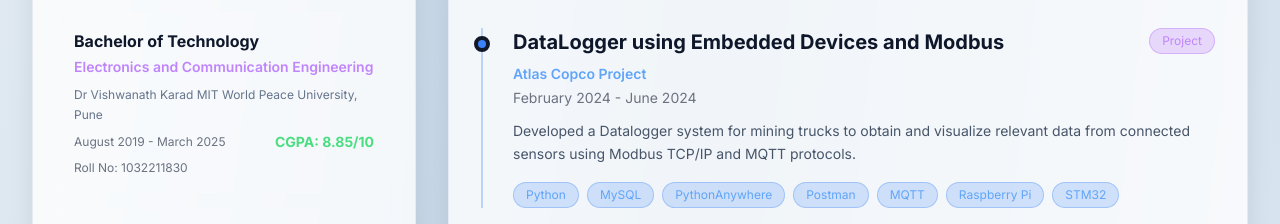
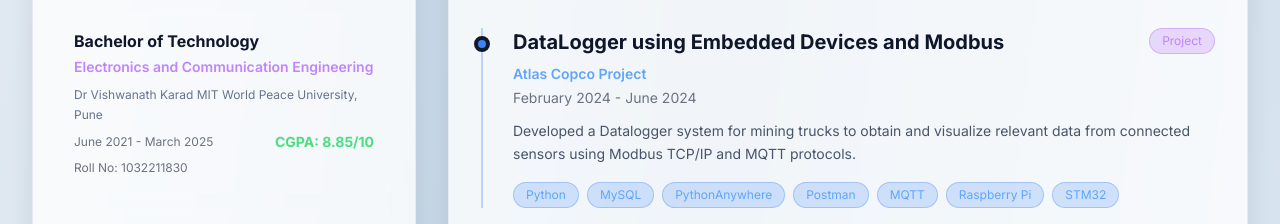
Before and after one commit to Atharva0177/Portfolio-Website, a Next.js app: page / in a window 1280 px wide. Shown: the part 4660-4884 px from the top of the page. Built offline with nearby package versions, Linux system fonts and the light colour scheme.

Commit message:
Update Resume.tsx

```diff
--- a/components/Resume.tsx
+++ b/components/Resume.tsx
@@ -13,7 +13,7 @@ const Resume = () => {
         degree: 'Bachelor of Technology',
         field: 'Electronics and Communication Engineering',
         institution: 'Dr Vishwanath Karad MIT World Peace University, Pune',
-        period: 'August 2019 - March 2025',
+        period: 'June 2021 - March 2025',
         grade: 'CGPA: 8.85/10',
         rollNo: '1032211830'
       },
```
